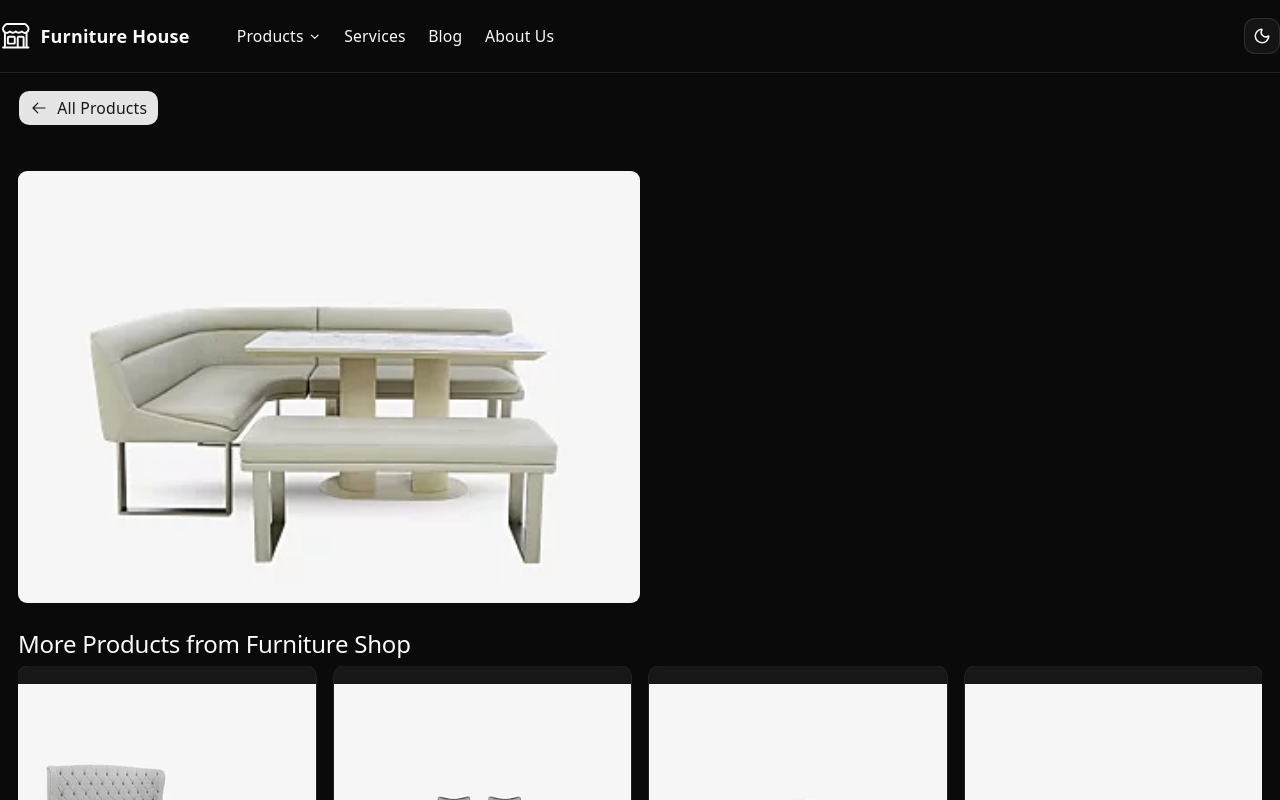
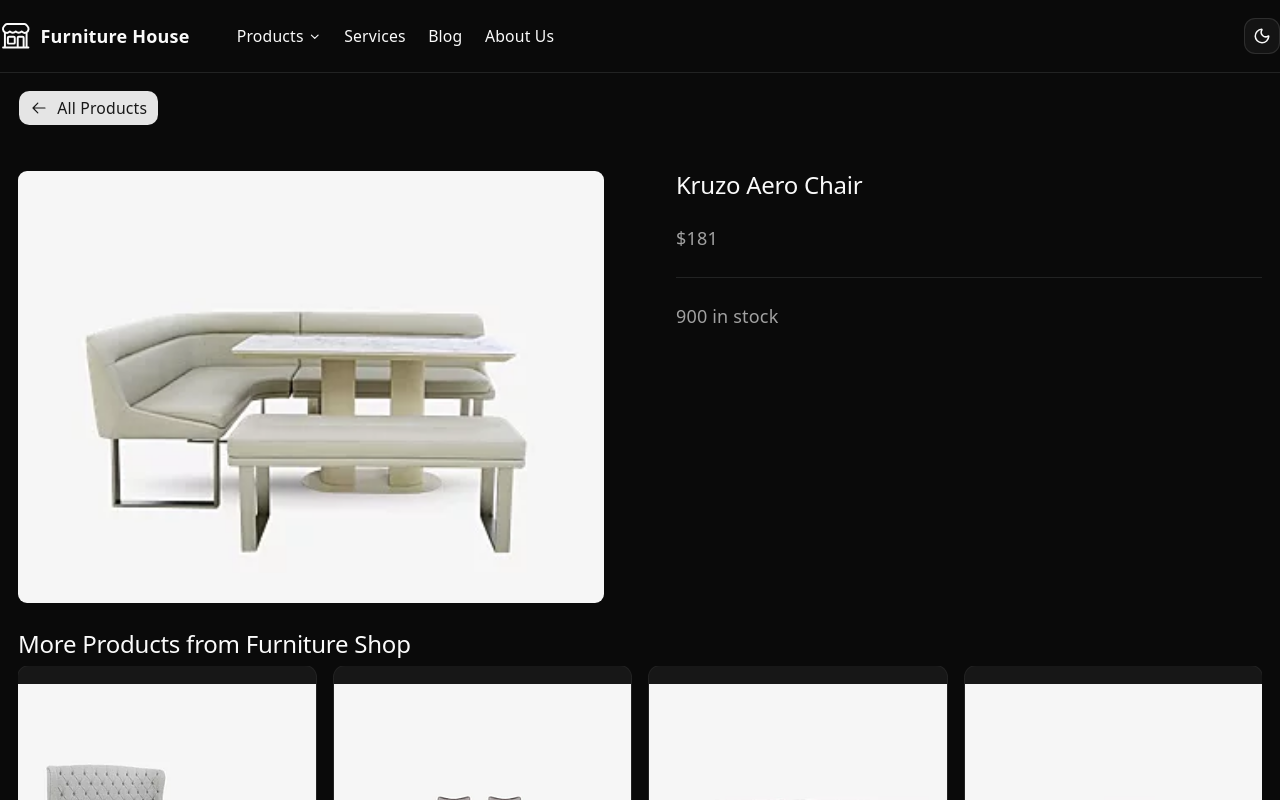
Before and after one commit to myatmonphyusin2022-spec/Furniture, a React (Vite) app in the folder Furniture/: page /products/uuid2 in a window 1280 px wide. Shown: the top 800 px of the page. Built offline with nearby package versions, Linux system fonts and the light colour scheme.

Commit message:
Updated ProductDetail

```diff
--- a/Furniture/src/pages/products/ProductDetail.tsx
+++ b/Furniture/src/pages/products/ProductDetail.tsx
@@ -12,6 +12,7 @@ import {
   CarouselItem,
 } from "@/components/ui/carousel";
 import React from "react";
+import { formatPrice } from "@/lib/utils";
 
 function ProductDetail() {
   const { productId } = useParams();
@@ -40,7 +41,7 @@ function ProductDetail() {
                 <div className="relative h-96 w-full">
                   <img
                     src={image}
-                    alt={product.name}
+                    alt={product?.name}
                     className="size-full rounded-md object-cover"
                   ></img>
                 </div>
@@ -49,6 +50,17 @@ function ProductDetail() {
           </CarouselContent>
         </Carousel>
         <Separator className="mt-4 md:hidden" />
+        <div className="flex flex-col gap-4 md:w-1/2">
+          <h2 className="line-clamp-1 text-2xl font-bold">{product?.name}</h2>
+          <p className="text-muted-foreground text-base">
+            {formatPrice(Number(product?.price))}
+          </p>
+          <Separator className="my-1.5" />
+          <p className="text-muted-foreground text-base">
+            {product?.inventory} in stock
+          </p>
+          <div className=""></div>
+        </div>
       </section>
 
       <section className="space-y-6">
```
